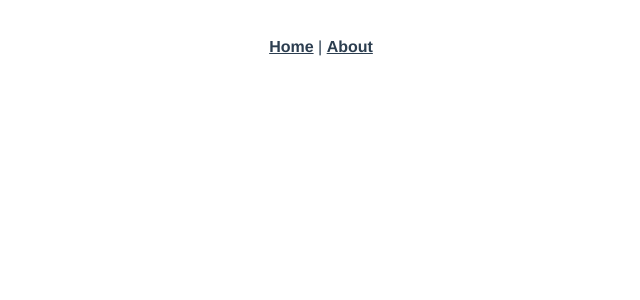
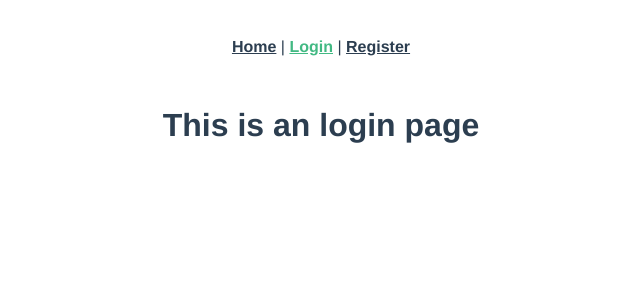
Before and after one commit to BrittleHeart/todo-appv2, a Vue app in the folder layout/: page /login in a window 1280 px wide. Shown: the top 300 px of the page, without its empty margins (319-959 px from the left). Built offline with nearby package versions, Linux system fonts and the light colour scheme.

Commit message:
Created Register and Login page

```diff
--- a/layout/src/App.vue
+++ b/layout/src/App.vue
@@ -2,7 +2,8 @@
   <div id="app">
     <div id="nav">
       <router-link to="/">Home</router-link> |
-      <router-link to="/about">About</router-link>
+      <router-link to="/login">Login</router-link> |
+      <router-link to="/register">Register</router-link>
     </div>
     <router-view/>
   </div>
--- a/layout/src/router/index.js
+++ b/layout/src/router/index.js
@@ -1,6 +1,8 @@
 import Vue from 'vue'
 import VueRouter from 'vue-router'
 import Home from '../views/Home.vue'
+import Login from '../views/Login.vue'
+import Register from '../views/Register.vue'
 
 Vue.use(VueRouter)
 
@@ -11,13 +13,15 @@
     component: Home
   },
   {
-    path: '/about',
-    name: 'About',
-    // route level code-splitting
-    // this generates a separate chunk (about.[hash].js) for this route
-    // which is lazy-loaded when the route is visited.
-    component: () => import(/* webpackChunkName: "about" */ '../views/About.vue')
-  }
+    path: '/login',
+    name: 'Login',
+    component: Login
+  },
+  {
+    path: '/register',
+    name: 'Register',
+    component: Register
+  },
 ]
 
 const router = new VueRouter({
--- a/layout/src/views/About.vue
+++ /dev/null
@@ -1,5 +0,0 @@
-<template>
-  <div class="about">
-    <h1>This is an about page</h1>
-  </div>
-</template>
--- /dev/null
+++ b/layout/src/views/Login.vue
@@ -0,0 +1,9 @@
+<template>
+  <div class="home">
+    <h1>This is an login page</h1>
+  </div>
+</template>
+
+<script>
+
+</script>
--- /dev/null
+++ b/layout/src/views/Register.vue
@@ -0,0 +1,9 @@
+<template>
+  <div class="home">
+    <h1>This is an register page</h1>
+  </div>
+</template>
+
+<script>
+
+</script>
```
